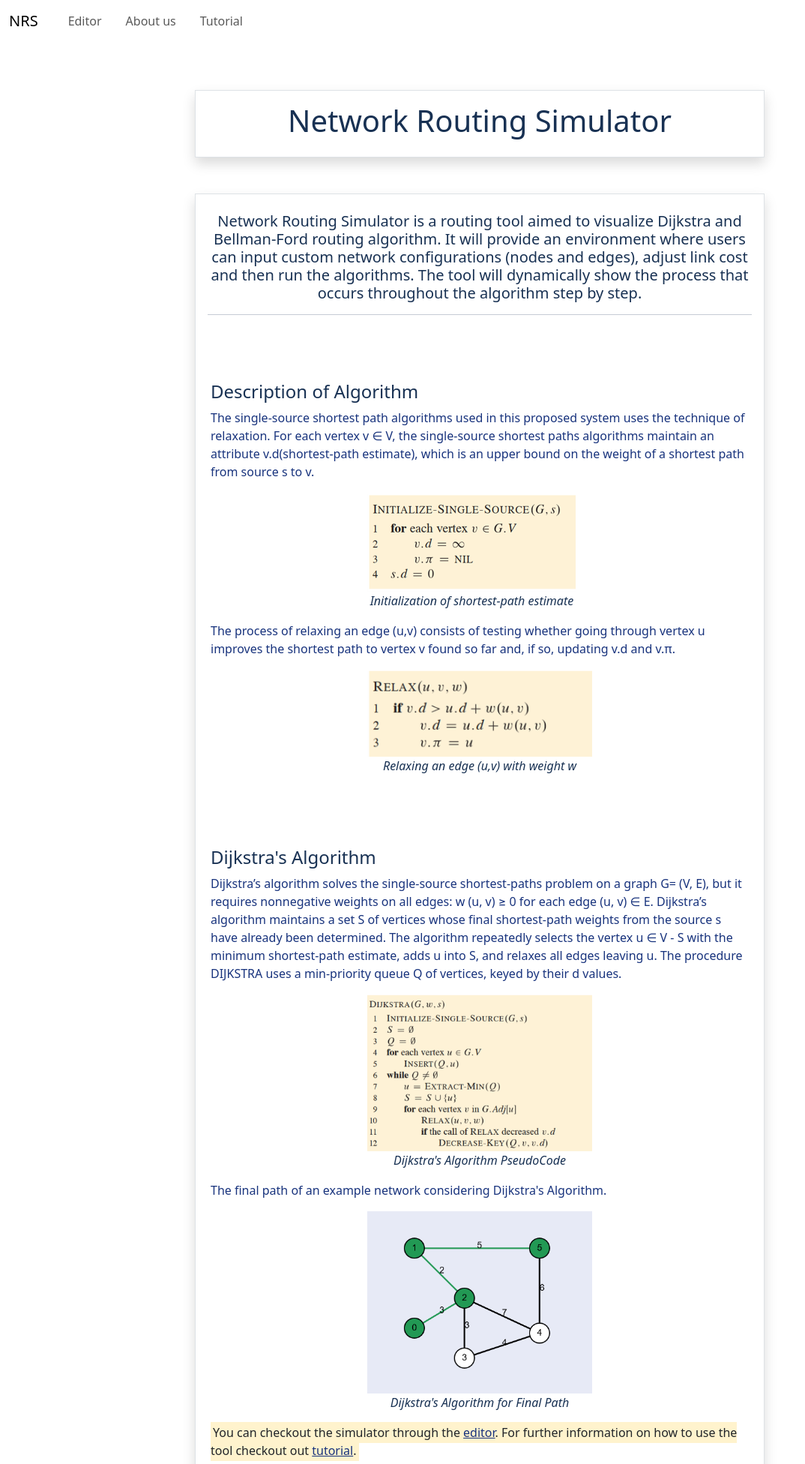
After one commit to Aakash-Dutta/NRS, a Flask app: page /lander in a window 1280 px wide. The commit adds this page. Shown: the top 1952 px of the page at 75% size, without its empty margins (0-1074 px from the left). Run offline with Flask 3, Linux system fonts and the light colour scheme; some libraries are stand-ins or nearby versions.

Commit message:
Added homeview, and updated aboutus

```diff
--- a/app.py
+++ b/app.py
@@ -13,6 +13,10 @@ path = []
 @app.route("/")
 def index():
     return render_template('index.html', page_name='index' , active_page='index')
+
+@app.route("/lander")
+def home():
+    return render_template('lander.html', page_name='lander' , active_page='lander')
 
 @app.route("/tutorial")
 def tutorial():
--- a/static/socket.js
+++ b/static/socket.js
@@ -15,6 +15,10 @@ function runningAlgorithm(whichalgo) {
     r_value = runDijkstra();
   } else if (whichalgo == "Bellman_Ford") {
     r_value = runBellmanFord();
+  }
+
+  if (r_value == 1) {
+    algo = "Not Running";
   }
 
   if (r_value != 1) {
--- a/templates/base.html
+++ b/templates/base.html
@@ -23,7 +23,7 @@
     <header>
       <nav class="navbar navbar-expand-lg">
         <div class="container-fluid">
-          <a class="navbar-brand" href="/">NRS</a>
+          <a class="navbar-brand" href="/lander">NRS</a>
           <button
             class="navbar-toggler"
             type="button"
@@ -41,7 +41,7 @@
                 <a
                   class="nav-link {% if active_page == 'index' %}active{% endif %} mx-3"
                   href="/"
-                  >Home</a
+                  >Editor</a
                 >
               </li>
               <li class="nav-item">
--- /dev/null
+++ b/templates/lander.html
@@ -0,0 +1,169 @@
+{% extends "base.html" %} {% block title %} Home - Network Routing Simulator {%
+endblock %} {% block content %}
+<div class="container mt-5">
+  <div class="row">
+    <div
+      class="col-sm-12 col-md-12 col-lg-8 mx-auto border text-center p-3 shadow"
+    >
+      <h1>Network Routing Simulator</h1>
+    </div>
+  </div>
+  <div class="row mt-5">
+    <div class="col-sm-12 col-md-12 col-lg-8 mx-auto border p-3 shadow">
+      <div class="row">
+        <h3 class="text-center"></h3>
+      </div>
+      <div class="row">
+        <h5 class="text-center">
+          Network Routing Simulator is a routing tool aimed to visualize
+          Dijkstra and Bellman-Ford routing algorithm. It will provide an
+          environment where users can input custom network configurations (nodes
+          and edges), adjust link cost and then run the algorithms. The tool
+          will dynamically show the process that occurs throughout the algorithm
+          step by step.
+          <hr />
+        </h5>
+      </div>
+      <div class="row mt-5">
+        <div class="col p-3">
+          <h4>Description of Algorithm</h4>
+          <p>
+            The single-source shortest path algorithms used in this proposed
+            system uses the technique of relaxation. For each vertex v ∈ V, the
+            single-source shortest paths algorithms maintain an attribute
+            v.d(shortest-path estimate), which is an upper bound on the weight
+            of a shortest path from source s to v.
+          </p>
+
+          <div class="col-lg-5 col-md-8 col-sm-8 mx-auto">
+            <figure class="figure text-center">
+              <img
+                src="{{url_for('static', filename='assets/algo_initialize_pseudocode.png')}}"
+                class="img-fluid mx-auto d-block"
+              />
+              <figcaption class="fst-italic">
+                Initialization of shortest-path estimate
+              </figcaption>
+            </figure>
+          </div>
+          <p>
+            The process of relaxing an edge (u,v) consists of testing whether
+            going through vertex u improves the shortest path to vertex v found
+            so far and, if so, updating v.d and v.π.
+          </p>
+          <div class="col-lg-5 col-md-8 col-sm-8 mx-auto">
+            <figure class="figure text-center">
+              <img
+                src="{{url_for('static', filename='assets/relax_pseudocode.png')}}"
+                class="img-fluid mx-auto d-block"
+              />
+              <figcaption class="fst-italic">
+                Relaxing an edge (u,v) with weight w
+              </figcaption>
+            </figure>
+          </div>
+        </div>
+      </div>
+
+      <div class="row mt-5">
+        <div class="col p-3">
+          <h4>Dijkstra's Algorithm</h4>
+          <p>
+            Dijkstra’s algorithm solves the single-source shortest-paths problem
+            on a graph G= (V, E), but it requires nonnegative weights on all
+            edges: w (u, v) ≥ 0 for each edge (u, v) ∈ E. Dijkstra’s algorithm
+            maintains a set S of vertices whose final shortest-path weights from
+            the source s have already been determined. The algorithm repeatedly
+            selects the vertex u ∈ V - S with the minimum shortest-path
+            estimate, adds u into S, and relaxes all edges leaving u. The
+            procedure DIJKSTRA uses a min-priority queue Q of vertices, keyed by
+            their d values.
+          </p>
+          <div class="col-lg-5 col-md-8 col-sm-8 mx-auto">
+            <figure class="figure text-center">
+              <img
+                src="{{url_for('static', filename='assets/Dijkstra_Algorithm.png')}}"
+                class="img-fluid mx-auto d-block"
+              />
+              <figcaption class="fst-italic">
+                Dijkstra's Algorithm PseudoCode
+              </figcaption>
+            </figure>
+          </div>
+          <p>
+            The final path of an example network considering Dijkstra's
+            Algorithm.
+          </p>
+          <div class="col-lg-5 col-md-7 col-sm-8 mx-auto">
+            <figure class="figure text-center">
+              <img
+                src="{{url_for('static', filename='assets/dijkstra_final.png')}}"
+                class="img-fluid mx-auto d-block"
+              />
+              <figcaption class="fst-italic">
+                Dijkstra's Algorithm for Final Path
+              </figcaption>
+            </figure>
+          </div>
+          <p>
+            <mark>
+              You can checkout the simulator through the <a href="/">editor</a>.
+              For further information on how to use the tool checkout out
+              <a href="/tutorial">tutorial</a>.
+            </mark>
+          </p>
+        </div>
+      </div>
+      <div class="row mt-5">
+        <div class="col p-3">
+          <h4>Bellman-Ford Algorithm</h4>
+          <p>
+            The Bellman-Ford algorithm solves the single-source shortest-paths
+            problem in the general case in which edge weights may be negative.
+            The procedure BELLMAN-FORD relaxes edges, progressively decreasing
+            an estimate v.d on the weight of a shortest path from the source s
+            to each vertex v ∈ V until it achieves the actual shortest-path
+            weight δ (s,v). The algorithm returns TRUE if and only if the graph
+            contains no negative-weight cycles that are reachable from the
+            source.
+          </p>
+          <div class="col-lg-5 col-md-8 col-sm-8 mx-auto">
+            <figure class="figure text-center">
+              <img
+                src="{{url_for('static', filename='assets/Bellman_Ford_algorithm.png')}}"
+                class="img-fluid mx-auto d-block"
+              />
+              <figcaption class="fst-italic">
+                Bellman-Ford Algorithm PseudoCode
+              </figcaption>
+            </figure>
+          </div>
+          <p>
+            The final path of an example network considering Bellman-Ford
+            Algorithm.
+          </p>
+          <div class="col-lg-5 col-md-7 col-sm-8 mx-auto">
+            <figure class="figure text-center">
+              <img
+                src="{{url_for('static', filename='assets/bellman_final.png')}}"
+                class="img-fluid mx-auto d-block"
+              />
+              <figcaption class="fst-italic">
+                Bellman-Ford Algorithm Final Solution
+              </figcaption>
+            </figure>
+          </div>
+          <p>
+            <mark>
+              You can checkout the simulator through the <a href="/">editor</a>.
+              For further information on how to use the tool checkout out
+              <a href="/tutorial">tutorial</a>.
+            </mark>
+          </p>
+        </div>
+      </div>
+    </div>
+  </div>
+</div>
+
+{% endblock %}
--- a/templates/tutorial.html
+++ b/templates/tutorial.html
@@ -3,13 +3,15 @@ content %}
 
 <div class="container mt-5">
   <div class="row">
-    <div class="col-sm-12 col-md-12 col-lg-8 mx-auto border text-center p-3">
+    <div
+      class="col-sm-12 col-md-12 col-lg-8 mx-auto border text-center p-3 shadow"
+    >
       <h1>Tutorial</h1>
     </div>
   </div>
 
   <div class="row mt-5">
-    <div class="col-sm-12 col-md-12 col-lg-8 mx-auto border p-3">
+    <div class="col-sm-12 col-md-12 col-lg-8 mx-auto border p-3 shadow">
       <div class="row p-3">
         <h2>Table of Contents</h2>
       </div>
```
Also changed, not shown: templates/aboutus.html (+22 -3 lines), static/assets/Bellman_Ford_algorithm.png (added), static/assets/Dijkstra_Algorithm.png (added), static/assets/algo_initialize_pseudocode.png (added), static/assets/relax_pseudocode.png (added).
